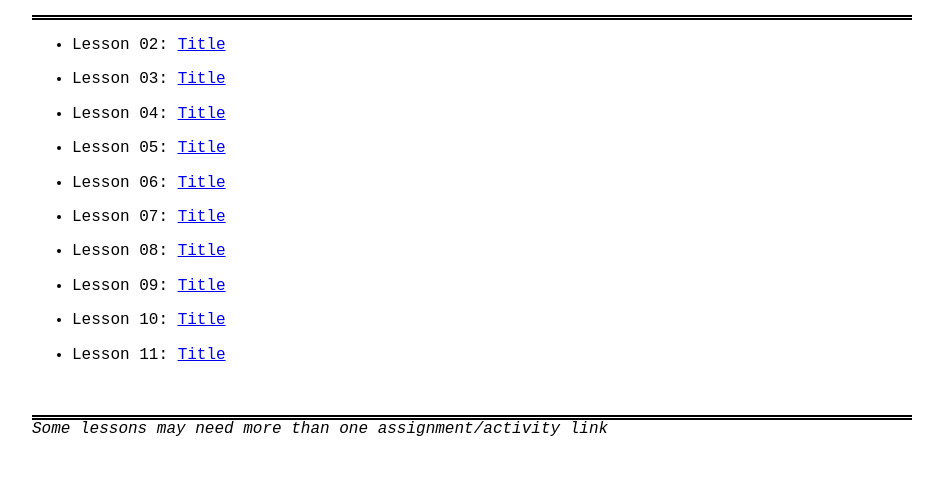
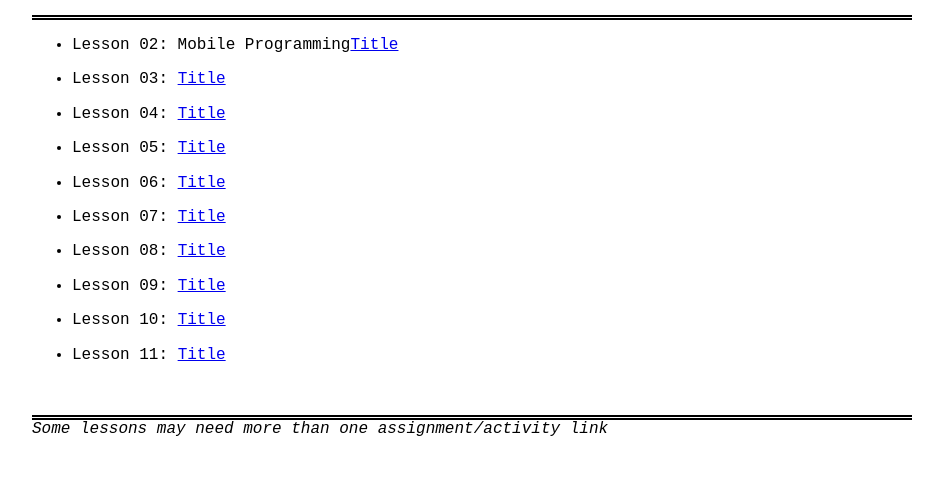
Before and after one commit to isaacradford/WDD230, a plain HTML site: page index.html in a window 1280 px wide. Shown: the part 301-797 px from the top of the page, without its empty margins (168-1118 px from the left). Drawn offline with Linux system fonts and the light colour scheme; files that its build step writes are made by us from their sources.

Commit message:
small change to home page

```diff
--- a/index.html
+++ b/index.html
@@ -17,7 +17,7 @@
 <!--  -->
             <h2>WDD-230: Assignment Portal</h2>
                 <ul id='assignment_list'>
-                    <li> <p>Lesson 02: <a href='/Lesson 2/design-principles.html'>Title</a></p></li>
+                    <li> <p>Lesson 02: Mobile Programming<a href='/Lesson 2/design-principles.html'>Title</a></p></li>
                     <li> <p>Lesson 03: <a href='index.html'>Title</a></p></li>
                     <li> <p>Lesson 04: <a href='index.html'>Title</a></p></li>
                     <li> <p>Lesson 05: <a href='index.html'>Title</a></p></li>
```
